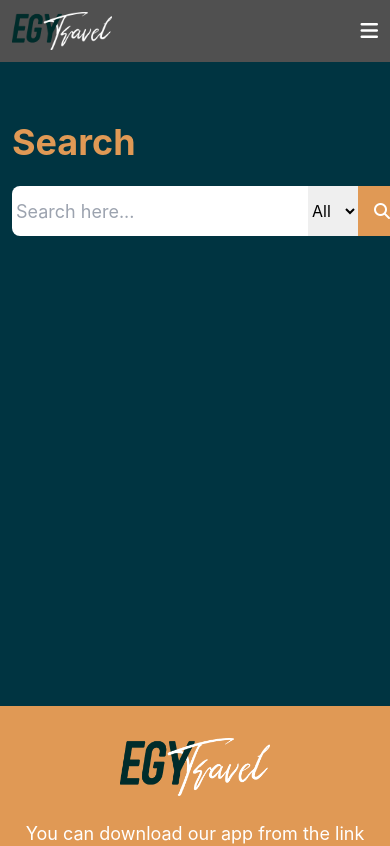
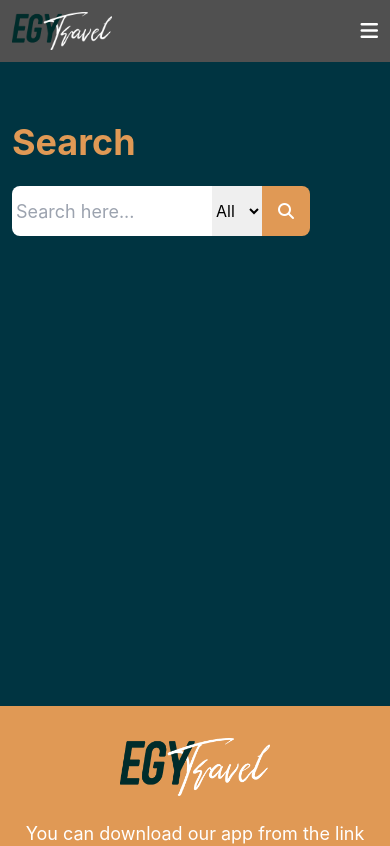
Before and after one commit to eslamalhendawy/Tour-Guide, a React (Vite) app: page /search in a window 390 px wide. Shown: the top 846 px of the page. Built offline with nearby package versions, Linux system fonts and the light colour scheme.

Commit message:
Search bar size and results image size changes

```diff
--- a/src/components/Search.jsx
+++ b/src/components/Search.jsx
@@ -69,7 +69,7 @@ function Search() {
       <div className="container mx-auto py-3 px-3 minHeight">
         <h3 className={`text-brownOrange text-4xl font-bold mt-12 mb-6 ${selectedLanguage === "ar" && "text-right"}`}>{t("search")}</h3>
         <div className={`flex lg:w-[60%]  items-center mb-12 ${selectedLanguage === "ar" && "flex-row-reverse ml-auto"}`}>
-          <input type="text" className={`grow h-[50px]  focus:outline-none px-1 text-lg ${selectedLanguage === "ar" ? "rounded-r-lg text-right" : "rounded-l-lg"}`} placeholder={`${selectedLanguage === "ar" ? "ابحث هنا" : "Search here..."}`} onChange={(e) => setQuery(e.target.value)} />
+          <input type="text" className={`w-[200px] sm:w-auto sm:grow h-[50px]  focus:outline-none px-1 text-lg ${selectedLanguage === "ar" ? "rounded-r-lg text-right" : "rounded-l-lg"}`} placeholder={`${selectedLanguage === "ar" ? "ابحث هنا" : "Search here..."}`} onChange={(e) => setQuery(e.target.value)} />
           <select className="h-[50px] w-[50px] lg:w-[100px] outline-none" onChange={(e) => setSelectedCategory(e.target.value)}>
             {categories.map((category, index) => (
               <option key={index} value={category.id}>
@@ -77,7 +77,7 @@ function Search() {
               </option>
             ))}
           </select>
-          <button onClick={searchHandler} className={`h-[50px] bg-brownOrange flex justify-center items-center px-4  cursor-pointer hover:bg-[#ad733b] duration-200 ${selectedLanguage === "ar" ? "rounded-l-lg" : "rounded-r-lg"}`}>
+          <button onClick={searchHandler} className={`h-[50px] bg-brownOrange flex justify-center items-center px-4 cursor-pointer hover:bg-[#ad733b] duration-200 ${selectedLanguage === "ar" ? "rounded-l-lg" : "rounded-r-lg"}`}>
             <i className="fa-solid fa-magnifying-glass text-white"></i>
           </button>
         </div>
@@ -90,7 +90,9 @@ function Search() {
               {results.length > 0 &&
                 results.map((item, index) => (
                   <div key={index} className="flex flex-col md:flex-row items-center md:items-stretch rounded-lg mb-8 bg-white">
-                    <img src={item.image} className="md:w-[350px] md:h-[210px] rounded-t-lg md:rounded-t-none md:rounded-bl-lg md:rounded-tl-lg" alt="" />
+                    <div className="md:h-[210px] h-[180px] w-full md:w-[350px]">
+                    <img src={item.image} className="w-full h-full rounded-t-lg md:rounded-t-none md:rounded-bl-lg md:rounded-tl-lg" alt="" />
+                    </div>
                     <div className=" grow md:rounded-r-lg py-2 px-2 md:px-8 gap-6 flex flex-col items-center md:items-start justify-center">
                       <h3 className="text-brownOrange text-2xl font-bold text-center md:text-left">{item.name}</h3>
                       <Link to={`/place/${item._id}`} className="flex items-center w-fit gap-4 bg-brownOrange hover:bg-postage duration-300  text-white px-6 py-2 rounded-lg">
```
